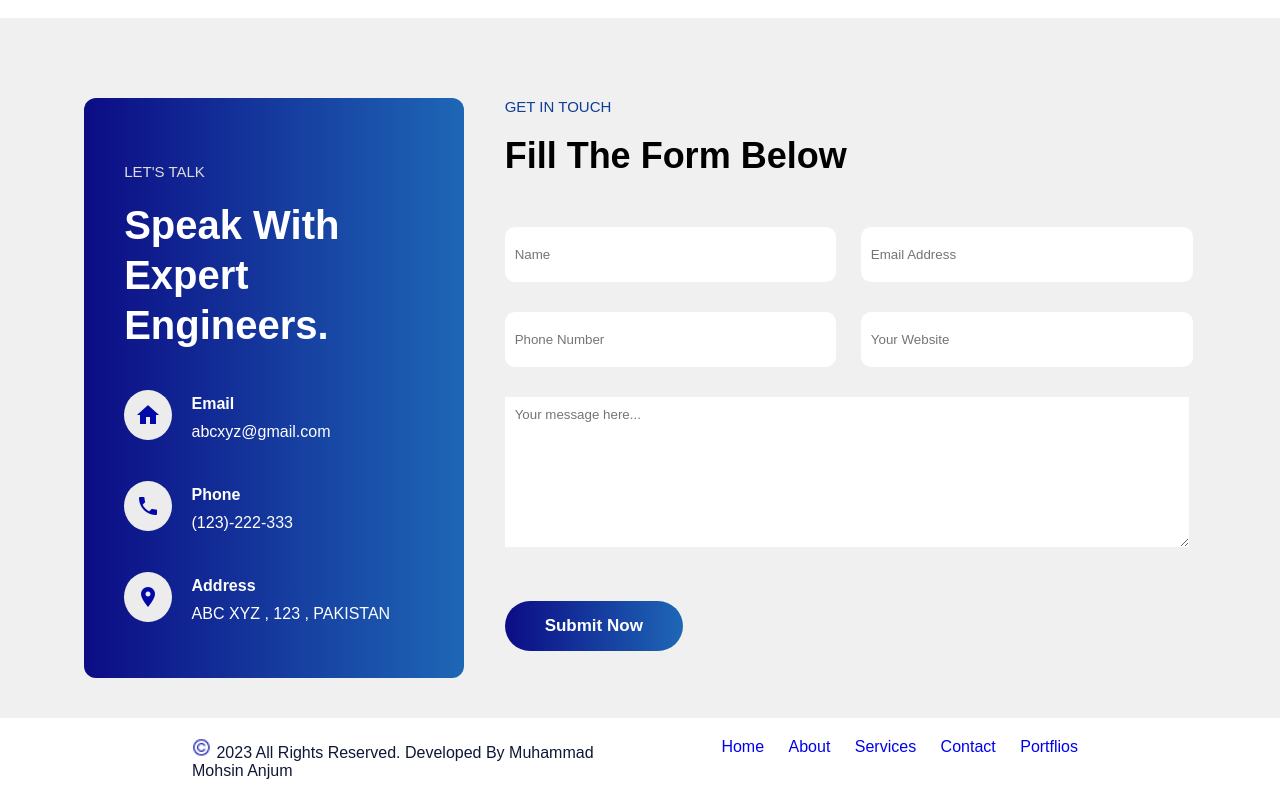
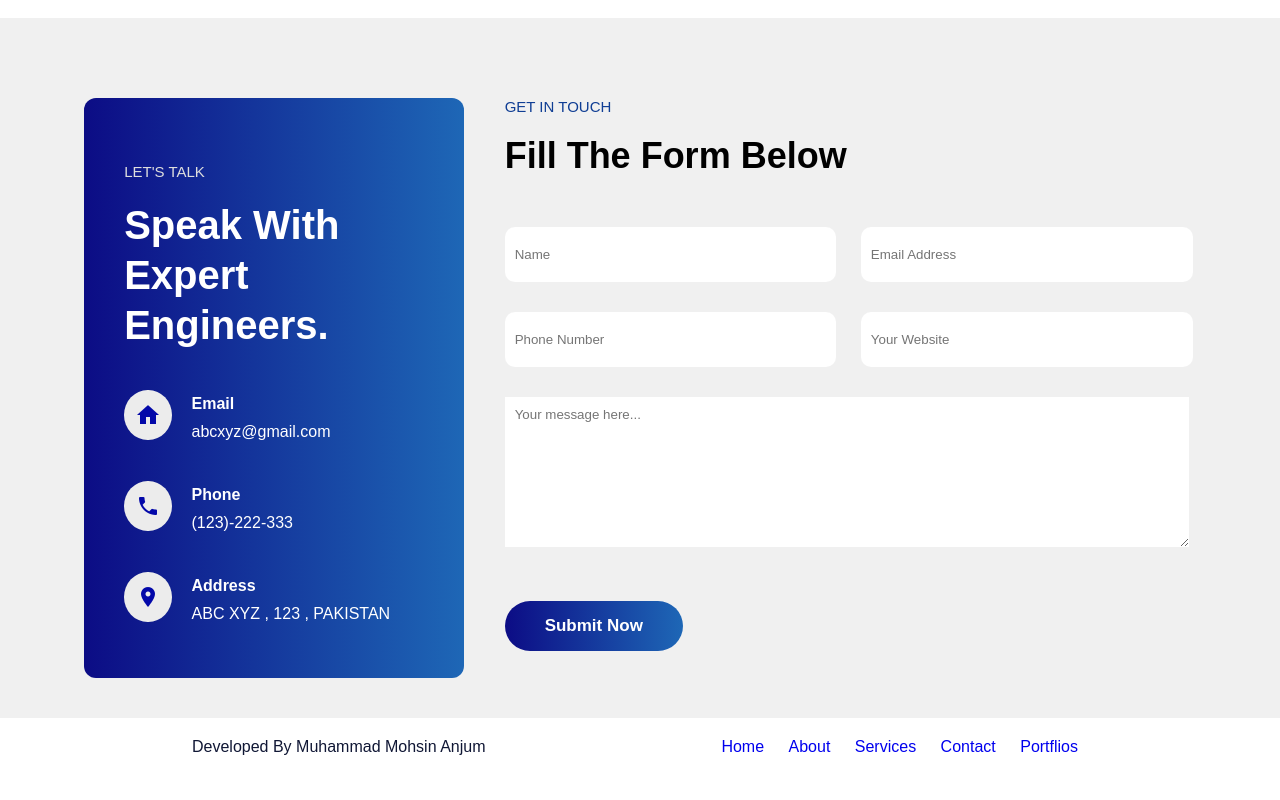
Before and after one commit to mohsinanjum111/braintech, a plain HTML site: page index.html in a window 1280 px wide. Shown: the part 4240-5040 px from the top of the page. After the commit the page ends 5016 px from the top, so only its background shows below. Drawn offline with Linux system fonts and the light colour scheme.

Commit message:
Update index.html

```diff
--- a/index.html
+++ b/index.html
@@ -389,8 +389,7 @@
  <div class="footer">
   <div class="para">
       <p class="fot">
-        <img src="images/copyright.png" alt="">
-        2023 All Rights Reserved. Developed By Muhammad Mohsin Anjum
+        Developed By Muhammad Mohsin Anjum
       </p>
       <div class="fotnav">
         <ul class="footul">
```
